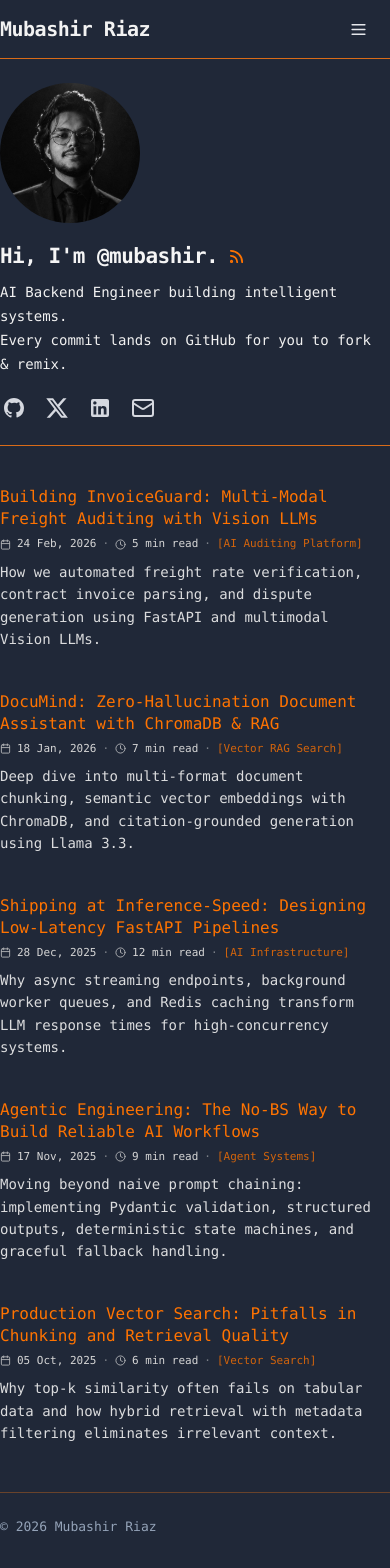
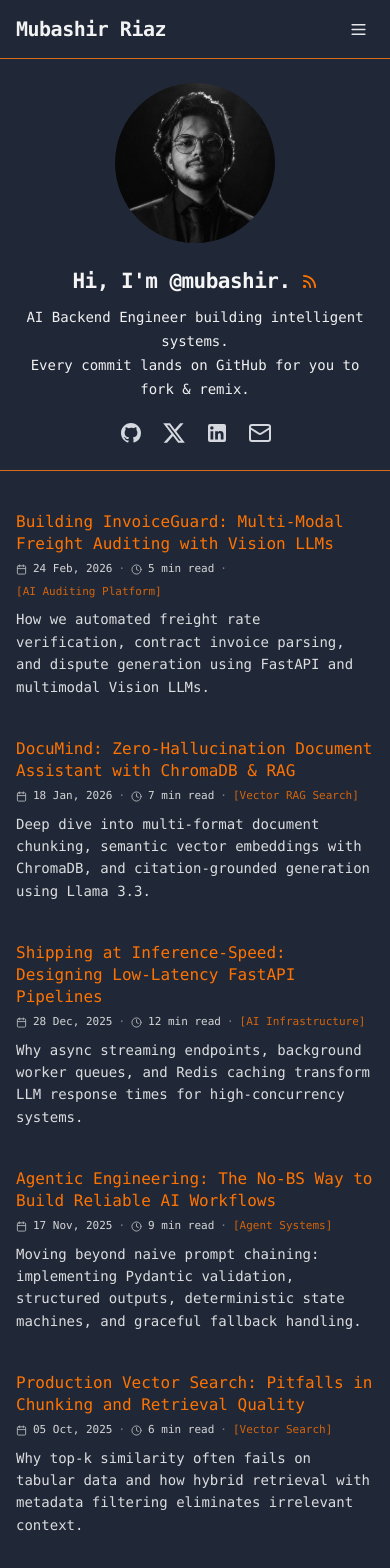
Before and after one commit to mubashir-riaz/portfolio, a React (Vite) app: page / in a window 390 px wide. Shown: the top 1568 px of the page. Built offline with nearby package versions, Linux system fonts and the light colour scheme.

Commit message:
Revert "align profile content and all text flush to the left starting line"
This reverts commit 8e347fc1b4286325ef8df0aa04129fdf3ed983d5.

```diff
--- a/Portfolio.jsx
+++ b/Portfolio.jsx
@@ -499,7 +499,7 @@ export default function Portfolio() {
         {/* HEADER BAR (BORDER-BOTTOM: 1PX #D86B18)                    */}
         {/* ---------------------------------------------------------- */}
         <header
-          className={`pl-0 pr-4 sm:pl-0 sm:pr-6 border-b ${themeClasses.border} flex items-center justify-between h-[59px] sm:h-[72px]`}
+          className={`px-4 sm:px-6 border-b ${themeClasses.border} flex items-center justify-between h-[59px] sm:h-[72px]`}
           style={{ borderBottomWidth: '1px' }}
         >
           {/* Brand / Logo (System Monospace, 20px on mobile, bold #f5f5f5) */}
@@ -643,7 +643,7 @@ export default function Portfolio() {
         {/* INLINE SEARCH INPUT (WHEN ACTIVATED)                       */}
         {/* ---------------------------------------------------------- */}
         {searchOpen && (
-          <div className="py-2.5 sm:py-3 pl-0 pr-4 sm:pl-0 sm:pr-6 border-b border-[#d86b18]/40 flex items-center gap-2.5 sm:gap-3 text-[14px] sm:text-[16px]">
+          <div className="py-2.5 sm:py-3 px-3.5 sm:px-6 border-b border-[#d86b18]/40 flex items-center gap-2.5 sm:gap-3 text-[14px] sm:text-[16px]">
             <Search size={15} className="text-[#ff7300] shrink-0" />
             <input
               ref={searchInputRef}
@@ -671,23 +671,23 @@ export default function Portfolio() {
         )}
 
         {/* ---------------------------------------------------------- */}
-        {/* PROFILE SECTION: LEFT ALIGNED WITH THE LINE                */}
+        {/* PROFILE SECTION: VERTICAL CENTERED ON MOBILE, ROW DESKTOP  */}
         {/* ---------------------------------------------------------- */}
-        <section className="pt-[24px] pb-[23px] pl-0 pr-4 sm:pl-0 sm:pr-6 flex flex-col items-start text-left sm:py-8">
-          {/* Circular Avatar (Left Aligned) */}
-          <div className="shrink-0 mb-[20px] self-start">
+        <section className="pt-[24px] pb-[23px] px-4 sm:px-6 flex flex-col items-center text-center sm:flex-row sm:items-center sm:text-left sm:gap-8 sm:py-8">
+          {/* 160px Centered Circular Avatar */}
+          <div className="shrink-0 mb-[25px] sm:mb-0">
             <img
               src={PROFILE.avatar}
               alt={PROFILE.name}
-              className="w-[140px] h-[140px] sm:w-[160px] sm:h-[160px] rounded-full object-cover shrink-0 select-none shadow-none"
+              className="w-[160px] h-[160px] rounded-full object-cover shrink-0 select-none shadow-none"
             />
           </div>
 
-          {/* Intro Information (Left Aligned) */}
-          <div className="flex-1 min-w-0 flex flex-col items-start text-left w-full">
+          {/* Intro Information */}
+          <div className="flex-1 min-w-0 flex flex-col items-center sm:items-start text-center sm:text-left">
             {/* Headline with RSS badge */}
-            <div className="flex items-center justify-start gap-2 text-left">
-              <h1 className={`text-[21px] sm:text-[30px] font-bold tracking-tight leading-tight ${themeClasses.headline} text-left`}>
+            <div className="flex items-center justify-center sm:justify-start gap-2">
+              <h1 className={`text-[21px] sm:text-[30px] font-bold tracking-tight leading-tight ${themeClasses.headline}`}>
                 Hi, I'm {PROFILE.handle}.
               </h1>
               <span
@@ -699,15 +699,15 @@ export default function Portfolio() {
               </span>
             </div>
 
-            {/* Description lines (Monospace, 14px, line-height 1.7, left-aligned) */}
-            <div className="mt-3 space-y-0 text-[14px] sm:text-[16px] text-[#f1f1f1] leading-[1.7] font-mono text-left max-w-[560px]">
+            {/* Description lines (Monospace, 14px, line-height 1.7, max-w-[440px]) */}
+            <div className="mt-3 space-y-0 text-[14px] sm:text-[16px] text-[#f1f1f1] leading-[1.7] font-mono max-w-[440px] sm:max-w-none">
               {PROFILE.descriptionLines.map((line, idx) => (
                 <p key={idx}>{line}</p>
               ))}
             </div>
 
-            {/* Minimal Monochrome Outline Social Icons (gap 15px, margin-top 18px, 24px, left-aligned) */}
-            <div className="mt-[18px] sm:mt-5 flex items-center justify-start gap-[15px] sm:gap-4 text-[#d5d8df]">
+            {/* Minimal Monochrome Outline Social Icons (gap 15px, margin-top 18px, 24px) */}
+            <div className="mt-[18px] sm:mt-4 flex items-center justify-center sm:justify-start gap-[15px] sm:gap-4 text-[#d5d8df]">
               {/* GitHub */}
               <a
                 href={PROFILE.github}
@@ -773,7 +773,7 @@ export default function Portfolio() {
         {/* VIEW 1: POSTS LIST (VERTICAL LIST, 768px, pt-12 pb-6 px-4) */}
         {/* ========================================================== */}
         {currentView === 'posts' && (
-          <section id="recent-posts" className="pt-10 sm:pt-14 md:pt-[83px] pb-10 pl-0 pr-4 sm:pl-0 sm:pr-6">
+          <section id="recent-posts" className="pt-10 sm:pt-14 md:pt-[83px] pb-10 px-4 sm:px-6">
             {searchQuery && (
               <div className="mb-4 sm:mb-6 text-[13.5px] sm:text-[15px] text-[#94a3b8]">
                 Found {filteredPosts.length} post{filteredPosts.length === 1 ? '' : 's'} matching "{searchQuery}"
@@ -831,7 +831,7 @@ export default function Portfolio() {
         {/* VIEW 2: FULL POST ARTICLE READER                           */}
         {/* ========================================================== */}
         {currentView === 'reader' && activePost && (
-          <main className="pb-16 sm:pb-20 pt-4 sm:pt-6 pl-0 pr-4 sm:pl-0 sm:pr-6 space-y-5 sm:space-y-6 text-left">
+          <main className="pb-16 sm:pb-20 pt-4 sm:pt-6 px-3.5 sm:px-6 space-y-5 sm:space-y-6 text-left">
             {/* Back button */}
             <div>
               <button
@@ -945,7 +945,7 @@ export default function Portfolio() {
         {/* VIEW 3: ABOUT PAGE                                         */}
         {/* ========================================================== */}
         {currentView === 'about' && (
-          <main className="pb-16 sm:pb-20 pt-4 sm:pt-6 pl-0 pr-4 sm:pl-0 sm:pr-6 space-y-5 sm:space-y-6 text-left">
+          <main className="pb-16 sm:pb-20 pt-4 sm:pt-6 px-3.5 sm:px-6 space-y-5 sm:space-y-6 text-left">
             <div>
               <button
                 onClick={handleBackToPosts}
@@ -1053,7 +1053,7 @@ export default function Portfolio() {
         {/* ---------------------------------------------------------- */}
         {/* FOOTER (CLEAN RETRO MONOSPACE)                             */}
         {/* ---------------------------------------------------------- */}
-        <footer className="py-6 sm:py-8 pl-0 pr-4 sm:pl-0 sm:pr-6 border-t border-[#d86b18]/40 text-left text-[13px] sm:text-[14px] text-[#94a3b8] font-mono">
+        <footer className="py-6 sm:py-8 px-4 border-t border-[#d86b18]/40 text-center text-[13px] sm:text-[14px] text-[#94a3b8] font-mono">
           <p>
             &copy; {new Date().getFullYear()} {PROFILE.name}
           </p>
```
